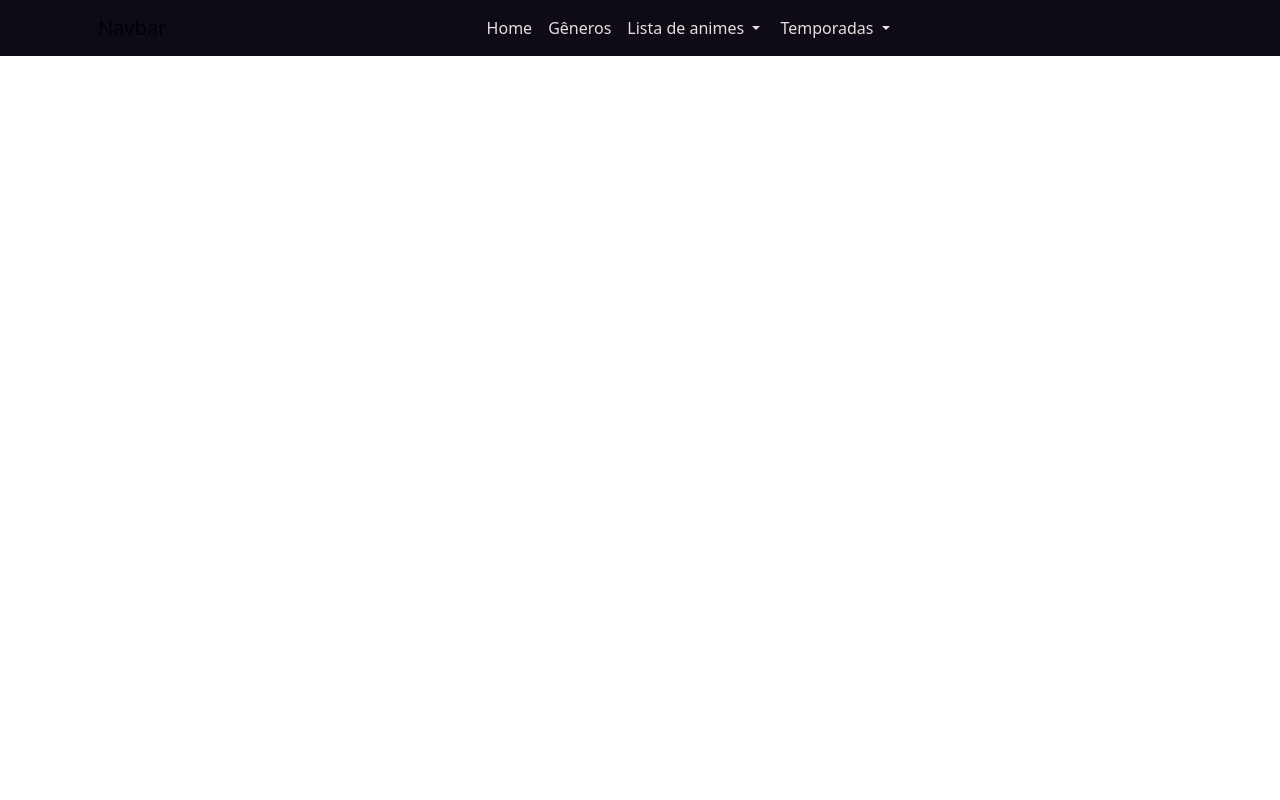
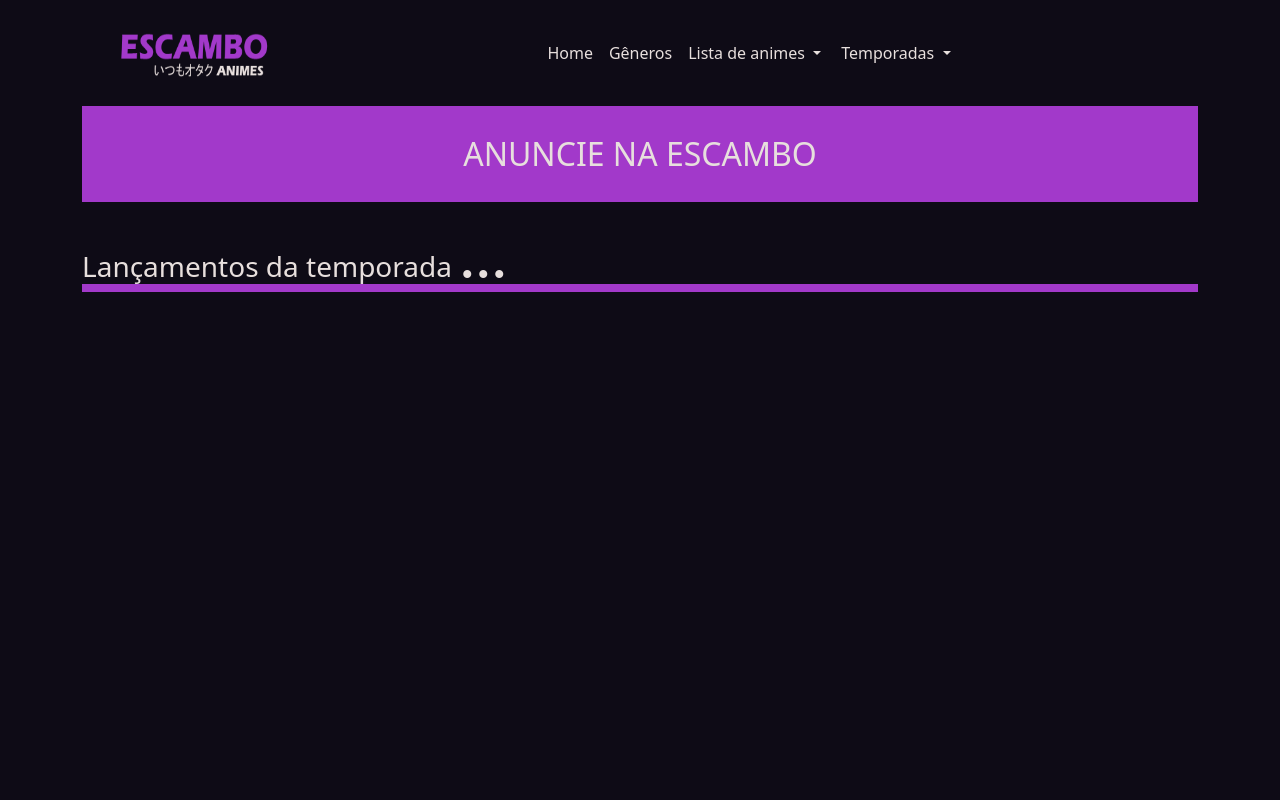
Before and after one commit to Suzuh/projetoEscambo_oficial, a PHP site: page / in a window 1280 px wide. Run offline with PHP 8.4, Linux system fonts and the light colour scheme; some libraries are stand-ins or nearby versions.

Commit message:
bolinhas

```diff
--- a/index.php
+++ b/index.php
@@ -22,12 +22,16 @@
     <link rel="stylesheet" href="public/lib/bootstrap-5.0.0-beta/css/bootstrap-utilities.rtl.min.css">
     <link rel="stylesheet" href="public/lib/bootstrap-5.0.0-beta/css/bootstrap.min.css">
     <link rel="stylesheet" href="public/lib/bootstrap-5.0.0-beta/css/bootstrap.rtl.min.css">
+    <!-- icons boostrap -->
+    <link rel="stylesheet" href="https://cdn.jsdelivr.net/npm/bootstrap-icons@1.3.0/font/bootstrap-icons.css">
 </head>
 
-<body>
+<body id="index">
     <nav class="navbar navbar-expand-lg navbar-light">
         <div class="container">
-            <a class="navbar-brand" href="#">Navbar</a>
+            <a class="navbar-brand" href="index.php">
+                <img src="public/img/logo_purple.png" alt="logo da escambo" width="190" height="80">
+            </a>
 
             <button class="navbar-toggler" type="button" data-bs-toggle="collapse" data-bs-target="#navbarSupportedContent" aria-controls="navbarSupportedContent" aria-expanded="false" aria-label="Toggle navigation">
                 <span class="navbar-toggler-icon"></span>
@@ -76,6 +80,39 @@
         </div>
     </nav>
 
+    <div class="container-fluid">
+        <section class="banners">
+            <div class="row">
+            </div>
+        </section>
+    </div>
+
+    <div class="container">
+        <section class="divulge">
+            <div class="row">
+                <div class="col-12">
+                    <div class="divulgação">
+                        <p class="my-auto py-4">
+                            ANUNCIE NA ESCAMBO
+                        </p>
+                    </div>
+                </div>
+            </div>
+        </section>
+
+        <section class="lançamentos mt-5">
+            <div class="row">
+                <div class="col-12">
+                    <h3 class="title-theme">
+                        Lançamentos da temporada <span class="d-none d-md-inline typeWriter"><i class="bi bi-circle-fill ms-1"></i><i class="bi bi-circle-fill ms-1"></i><i class="bi bi-circle-fill ms-1"></i></span>
+                    </h3>
+                </div>
+            </div>
+        </section>
+    </div>
+
+
+
 
 
     <script src="public/lib/jquery-3.5.1.js"></script>
--- a/public/css/index.css
+++ b/public/css/index.css
@@ -1,5 +1,23 @@
 @import url("root.css");
 /* configurações de tela idependentes */
+
+/* tela de index */
+
+body#index section.divulge div.divulgação {
+    background-color: var(--cor-purple) !important;
+    color: var(--cor-star) !important;
+    text-align: center;
+    font-size: xx-large;
+}
+
+body#index .typeWriter i{
+    font-size: .5rem !important;
+}
+
+body#index
+
+
+
 
 /* Tela de login */
 
--- a/public/css/root.css
+++ b/public/css/root.css
@@ -11,6 +11,16 @@
 }
 
 /* configurações */
+body{
+    background-color: var(--cor-black) !important;
+    width: 100vw !important;
+    max-width: 100%;
+    min-height: 100vh;
+}
+
+h1,h2,h3,h4,h5,h6{
+    color: var(--cor-star) !important;
+}
 
 nav.navbar, nav li.nav-item.dropdown ul.dropdown-menu {
     background-color: var(--cor-black);
@@ -53,3 +63,7 @@ button {
 button:hover {
     transform: scaleX(0.85) !important;
 }
+
+.title-theme{
+    border-bottom: solid 0.5rem var(--cor-purple);
+}
```
Also changed, not shown: public/img/carrousel-item/01.jpg (added), public/img/carrousel-item/02.jpg (added), public/img/carrousel-item/03.jpg (added).
